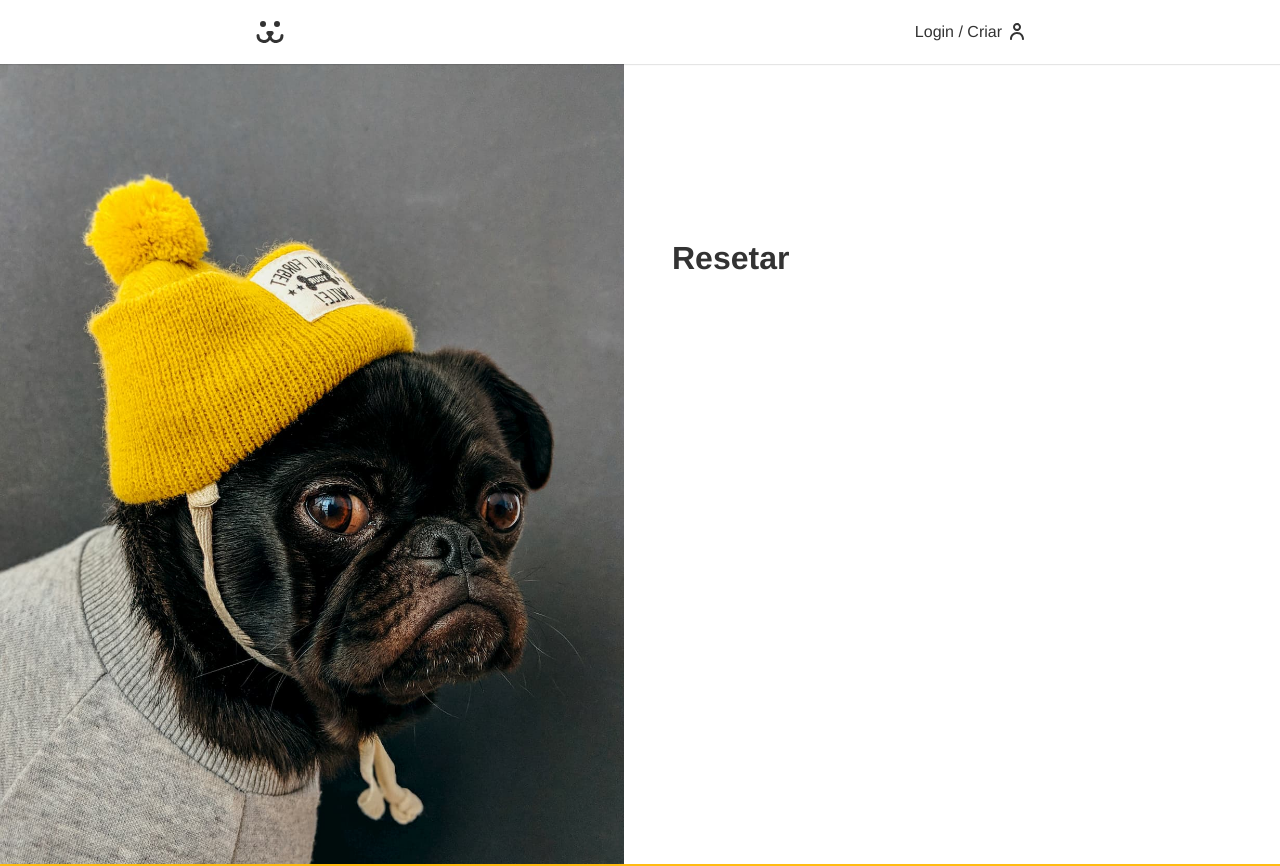
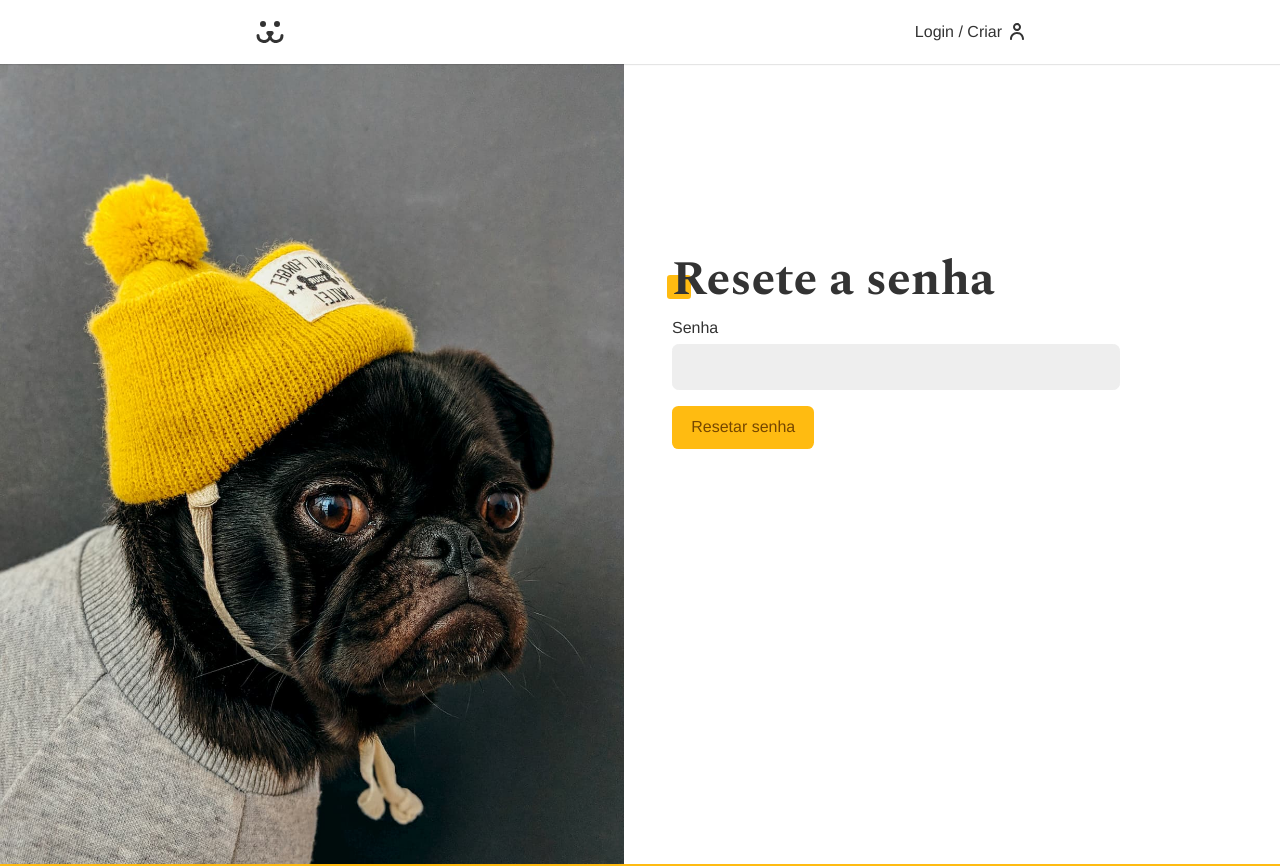
Before and after one commit to lemartins07/dogs-nextjs, a Next.js app: page /login/resetar in a window 1280 px wide. Shown: the top 866 px of the page. Built offline with nearby package versions, Linux system fonts and the light colour scheme.

Commit message:
615 - Login resetar

```diff
--- /dev/null
+++ b/src/actions/password-reset.ts
@@ -0,0 +1,29 @@
+'use server'
+
+import { PASSWORD_RESET } from '@/app/functions/api'
+import apiError from '@/app/functions/api-error'
+import { redirect } from 'next/navigation'
+
+export default async function passwordReset(state: object, formData: FormData) {
+  const login = formData.get('login') as string | null
+  const key = formData.get('key') as string | null
+  const password = formData.get('password') as string | null
+
+  try {
+    if (!login || !key || !password) throw new Error('Preencha os dados.')
+
+    const { url } = PASSWORD_RESET()
+    const response = await fetch(url, {
+      method: 'POST',
+      body: formData,
+    })
+
+    console.log(response)
+
+    if (!response.ok) throw new Error('Não autorizado.')
+  } catch (error: unknown) {
+    return apiError(error)
+  }
+
+  redirect('/login')
+}
--- a/src/app/functions/api.ts
+++ b/src/app/functions/api.ts
@@ -102,16 +102,9 @@
   }
 }
 
-export function PASSWORD_RESET(body) {
+export function PASSWORD_RESET() {
   return {
     url: API_URL + '/api/password/reset',
-    options: {
-      method: 'POST',
-      headers: {
-        'Content-Type': 'application/json',
-      },
-      body: JSON.stringify(body),
-    },
   }
 }
 
--- a/src/app/login/resetar/page.tsx
+++ b/src/app/login/resetar/page.tsx
@@ -1,3 +1,4 @@
+import ResetarSenha from '@/components/LoginForms/ResetarSenha'
 import { Metadata } from 'next'
 
 export const metadata: Metadata = {
@@ -5,10 +6,20 @@
   description: 'Resete a sua senha',
 }
 
-export default async function ResetarPage() {
+type ResetarSearchParams = {
+  searchParams: {
+    key: string
+    login: string
+  }
+}
+
+export default async function ResetarPage({
+  searchParams,
+}: ResetarSearchParams) {
   return (
-    <main>
-      <h1>Resetar</h1>
-    </main>
+    <div className="animeLeft">
+      <h1 className="title">Resete a senha</h1>
+      <ResetarSenha keyToken={searchParams.key} login={searchParams.login} />
+    </div>
   )
 }
--- /dev/null
+++ b/src/components/LoginForms/ResetarSenha.tsx
@@ -0,0 +1,42 @@
+'use client'
+
+import { useFormState, useFormStatus } from 'react-dom'
+import Button from '../Button'
+import styles from './login-form.module.css'
+import ErrorMessage from '../ErrorMessage'
+import Input from '../Input'
+import passwordReset from '@/actions/password-reset'
+
+function FormButton() {
+  const { pending } = useFormStatus()
+
+  return (
+    <Button disabled={pending}>
+      {pending ? 'Resetando...' : 'Resetar senha'}
+    </Button>
+  )
+}
+
+type ResetarSenhaProps = {
+  keyToken: string
+  login: string
+}
+
+export default function ResetarSenha({ keyToken, login }: ResetarSenhaProps) {
+  const [state, action] = useFormState(passwordReset, {
+    ok: false,
+    error: '',
+    data: null,
+  })
+
+  return (
+    <form action={action} className={styles.form}>
+      <Input label="Senha" type="password" name="password" />
+      <input type="hidden" name="login" value={login} />
+      <input type="hidden" name="key" value={keyToken} />
+      <ErrorMessage error={state.error} />
+
+      <FormButton />
+    </form>
+  )
+}
```
